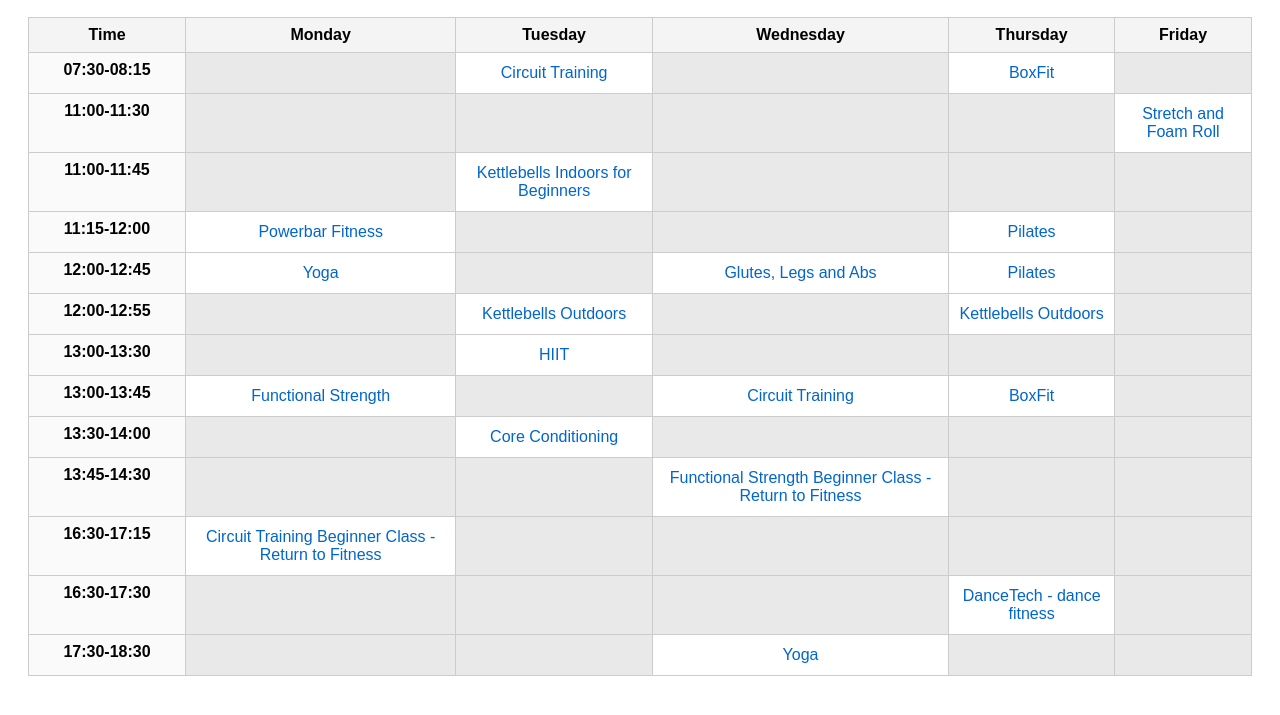
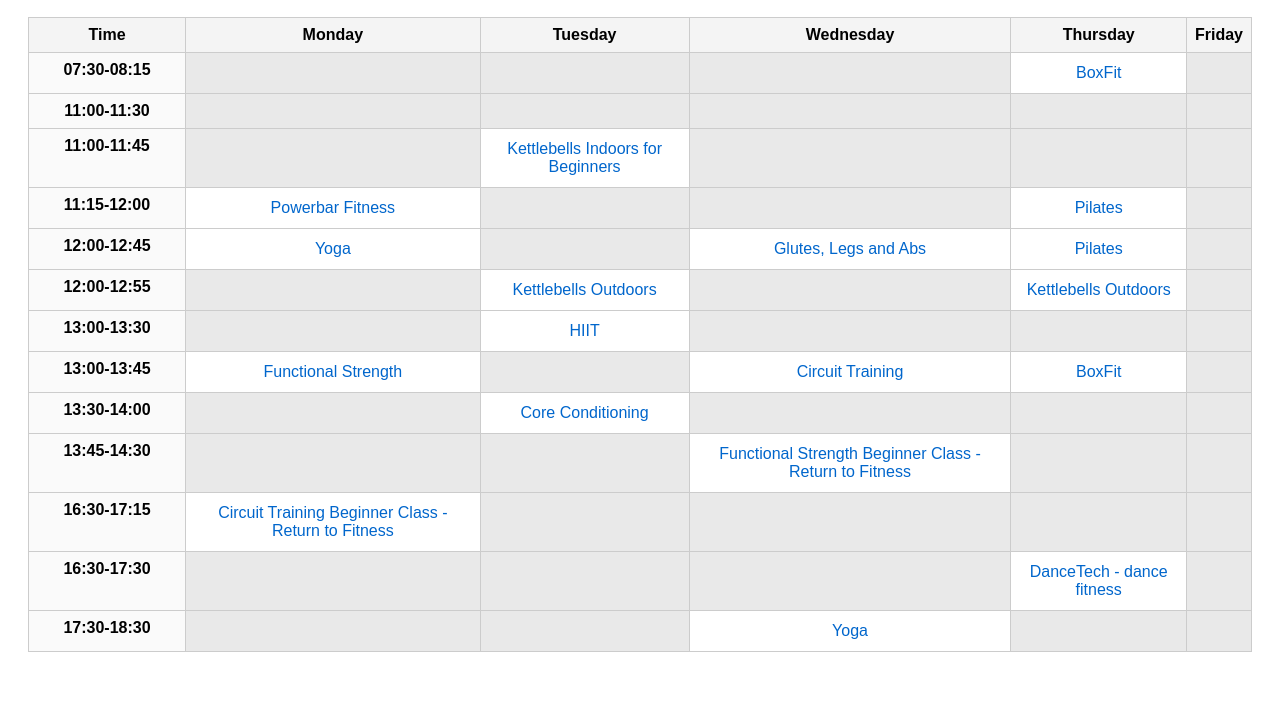
Before and after one commit to IanManning/fitfeb, a plain HTML site: page index.html in a window 1280 px wide. Shown: the part 79-794 px from the top of the page. Drawn offline with Linux system fonts and the light colour scheme.

Commit message:
Add files via upload

```diff
--- a/index.html
+++ b/index.html
@@ -72,7 +72,7 @@
         <tr>
             <td class="time">07:30-08:15</td>
             <td></td>
-            <td><a href="https://go.oncehub.com/CircuitTraining">Circuit Training</a></td>
+            <td></td>
             <td></td>
             <td><a href="https://go.oncehub.com/BoxFitclass">BoxFit</a></td>
             <td></td>
@@ -83,7 +83,7 @@
             <td></td>
             <td></td>
             <td></td>
-            <td><a href="https://go.oncehub.com/StretchandFoamRoll">Stretch and Foam Roll</a></td>
+            <td></td>
         </tr>
         <tr>
             <td class="time">11:00-11:45</td>
```
